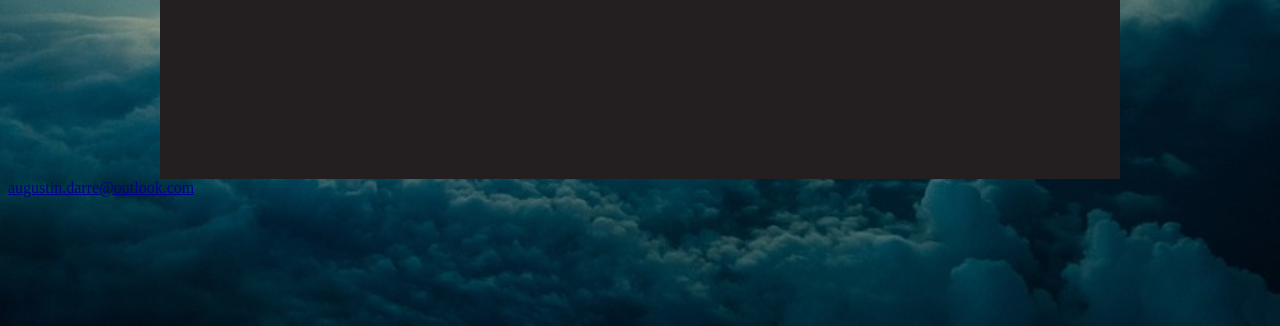
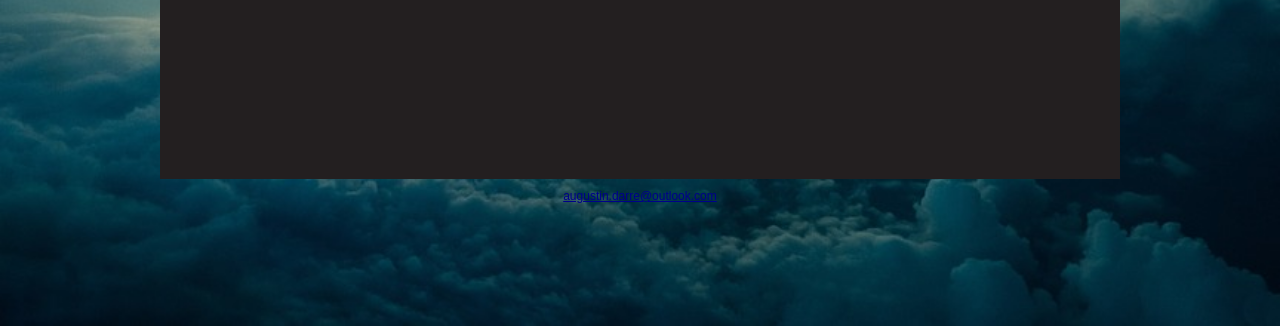
Before and after one commit to Piccolosse/WebGameTest, a plain HTML site: page index.html in a window 1280 px wide. Shown: the part 474-800 px from the top of the page. Drawn offline with Linux system fonts and the light colour scheme; no server answers.

Commit message:
Add files via upload

```diff
--- a/CSS/style.css
+++ b/CSS/style.css
@@ -17,7 +17,7 @@ background-size: cover;
 	transform:translateX(-50%);
 }
 
-#email-outer{
+#email-outter{
 	font-size:12px;
 	color:antiquewhite;
 	text-align:center;
```
Also changed, not shown: 2 other files.
